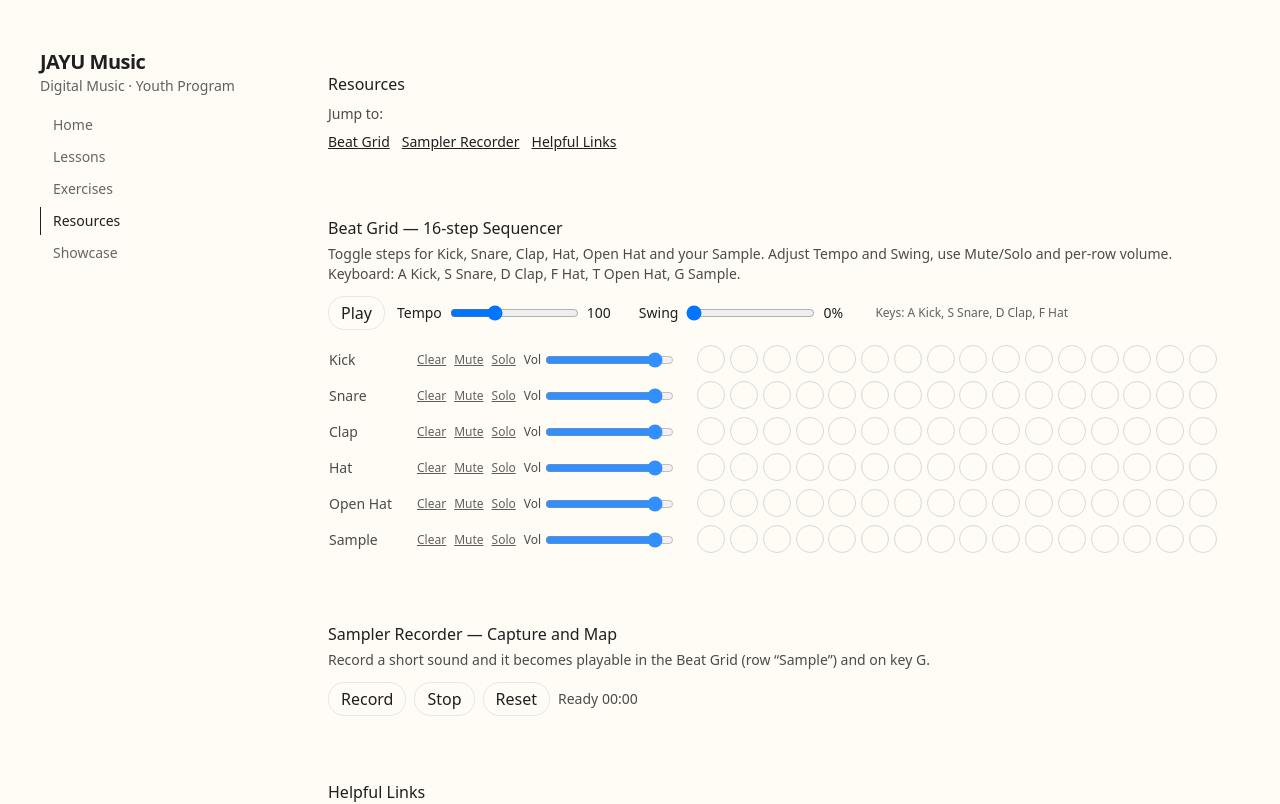
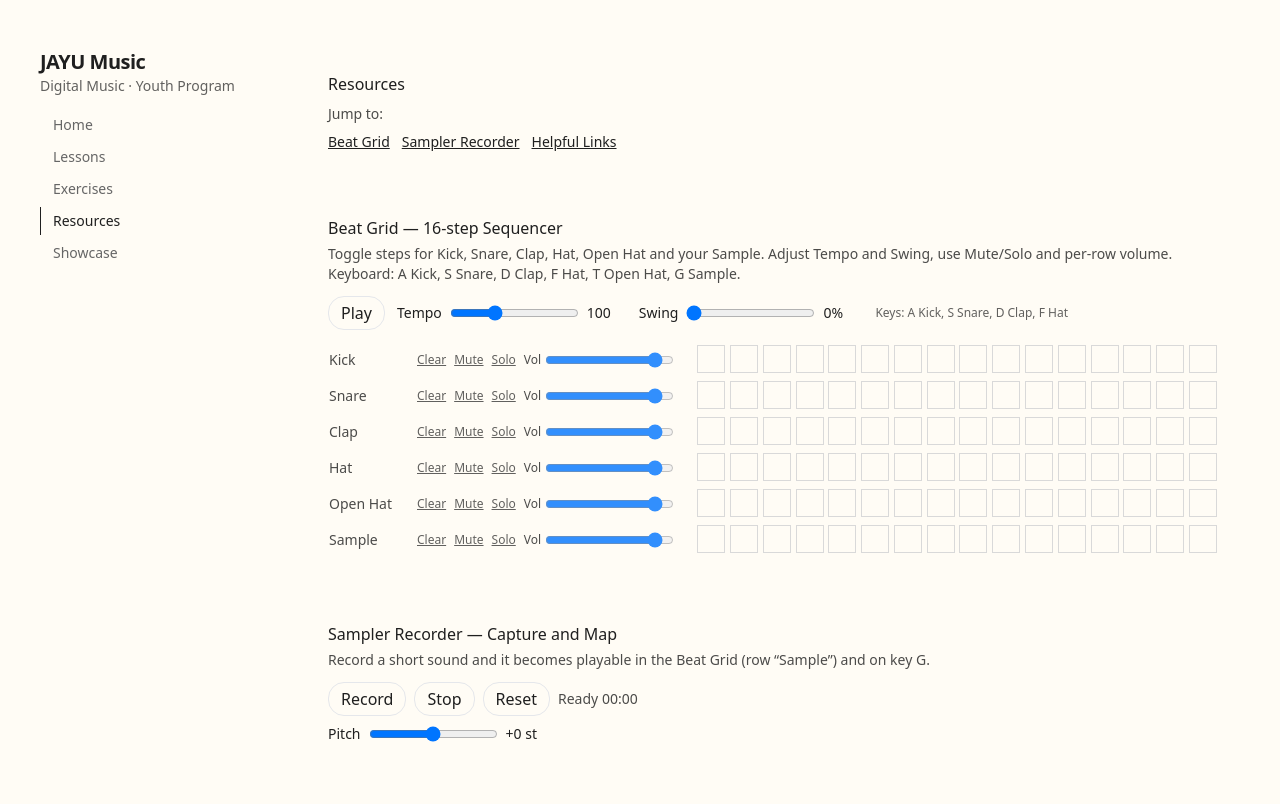
Before and after one commit to shanikweb/jayu-music, a React (Vite) app: page /resources in a window 1280 px wide. Shown: the top 804 px of the page. Built offline with nearby package versions, Linux system fonts and the light colour scheme.

Commit message:
sequencer change

```diff
--- a/src/audio/engine.ts
+++ b/src/audio/engine.ts
@@ -129,8 +129,16 @@ export function playHat(when?: number, open = false, gainMul = 1) {
 }
 
 let sampleBuffer: AudioBuffer | null = null;
+let sampleSemitones = 0; // global pitch offset for the user sample
 export function setSample(buffer: AudioBuffer | null) {
   sampleBuffer = buffer;
+}
+export function setSamplePitch(semitones: number) {
+  // clamp to reasonable musical range
+  sampleSemitones = Math.max(-24, Math.min(24, Math.round(semitones)));
+}
+export function getSamplePitch() {
+  return sampleSemitones;
 }
 export function hasSample() {
   return !!sampleBuffer;
@@ -141,6 +149,15 @@ export function playSample(when?: number, gainMul = 1) {
   const t = when ?? ctx.currentTime;
   const src = ctx.createBufferSource();
   src.buffer = sampleBuffer;
+  // Apply pitch via playbackRate (semitones -> rate)
+  const rate = Math.pow(2, sampleSemitones / 12);
+  try {
+    src.playbackRate.setValueAtTime(rate, t);
+  } catch {
+    // fallback: assign directly
+    // @ts-ignore
+    src.playbackRate.value = rate;
+  }
   const g = ctx.createGain();
   g.gain.setValueAtTime(0.85 * gainMul, t);
   src.connect(g).connect(ctx.destination);
--- a/src/components/AudioRecorder.tsx
+++ b/src/components/AudioRecorder.tsx
@@ -1,4 +1,5 @@
 import { useEffect, useRef, useState } from 'react';
+import { getAudioCtx, setSamplePitch } from '../audio/engine';
 
 type Status = 'idle' | 'recording' | 'stopped' | 'unsupported' | 'denied' | 'error';
 
@@ -13,6 +14,7 @@ export default function AudioRecorder({ onSample }: Props) {
   const mediaRef = useRef<MediaRecorder | null>(null);
   const chunksRef = useRef<BlobPart[]>([]);
   const timerRef = useRef<number | null>(null);
+  const [pitch, setPitch] = useState(0); // semitones -24..+24
 
   useEffect(() => {
     if (!('MediaRecorder' in window)) setStatus('unsupported');
@@ -41,7 +43,7 @@ export default function AudioRecorder({ onSample }: Props) {
         // Optionally decode to AudioBuffer for sampler usage
         if (onSample) {
           try {
-            const ctx = new (window.AudioContext || (window as any).webkitAudioContext)();
+            const ctx = getAudioCtx();
             const arr = await blob.arrayBuffer();
             const buf = await ctx.decodeAudioData(arr.slice(0));
             onSample(buf);
@@ -95,6 +97,22 @@ export default function AudioRecorder({ onSample }: Props) {
           {status === 'recording' ? 'Recording… ' : 'Ready'} {mm}:{ss}
         </span>
       </div>
+      {/* Pitch control for the recorded/loaded sample */}
+      <label className="flex items-center gap-2 text-sm">
+        <span>Pitch</span>
+        <input
+          type="range"
+          min={-24}
+          max={24}
+          value={pitch}
+          onChange={(e) => {
+            const s = Number(e.target.value);
+            setPitch(s);
+            setSamplePitch(s);
+          }}
+        />
+        <span className="tabular-nums w-12">{pitch >= 0 ? `+${pitch}` : `${pitch}`} st</span>
+      </label>
       {status === 'unsupported' && (
         <div className="text-sm opacity-80">MediaRecorder not supported in this browser.</div>
       )}
--- a/src/components/StepSequencer.tsx
+++ b/src/components/StepSequencer.tsx
@@ -119,6 +119,9 @@ export default function StepSequencer() {
     if (timerId.current) window.clearTimeout(timerId.current);
     timerId.current = null;
     setIsPlaying(false);
+    // Reset to beginning so the next play starts from step 0
+    stepRef.current = 0;
+    setCurrentStep(0);
   }
 
   // Keyboard input
@@ -236,7 +239,7 @@ export default function StepSequencer() {
                     <td key={step} className="p-0 align-middle">
                       <button
                         onClick={() => toggle(rIdx, step)}
-                        className="m-[2px] w-7 h-7 rounded border"
+                        className="m-[2px] w-7 h-7 rounded-none border"
                         style={{
                           background: on ? 'var(--ink)' : 'transparent',
                           color: on ? 'white' : 'inherit',
```
